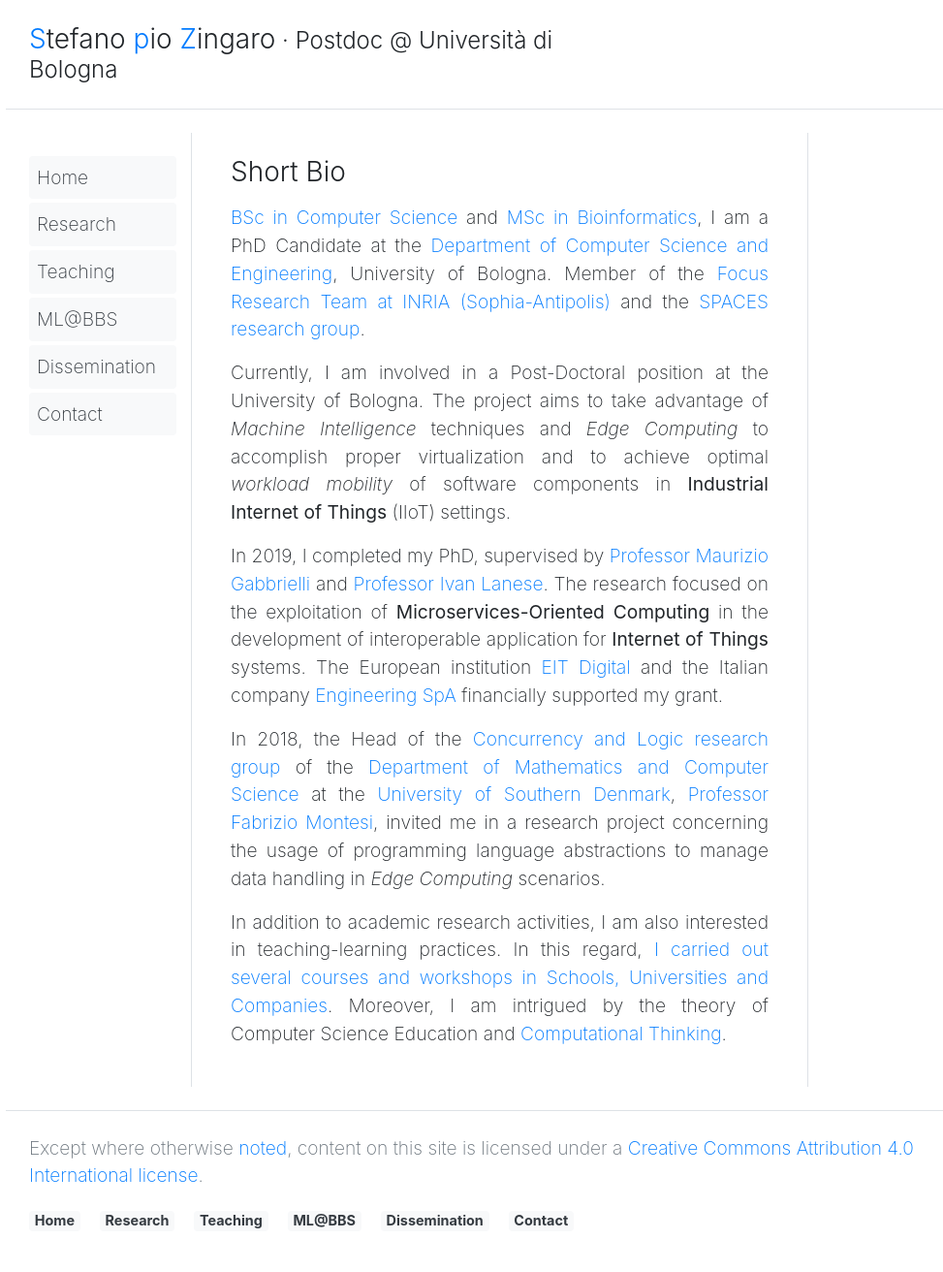
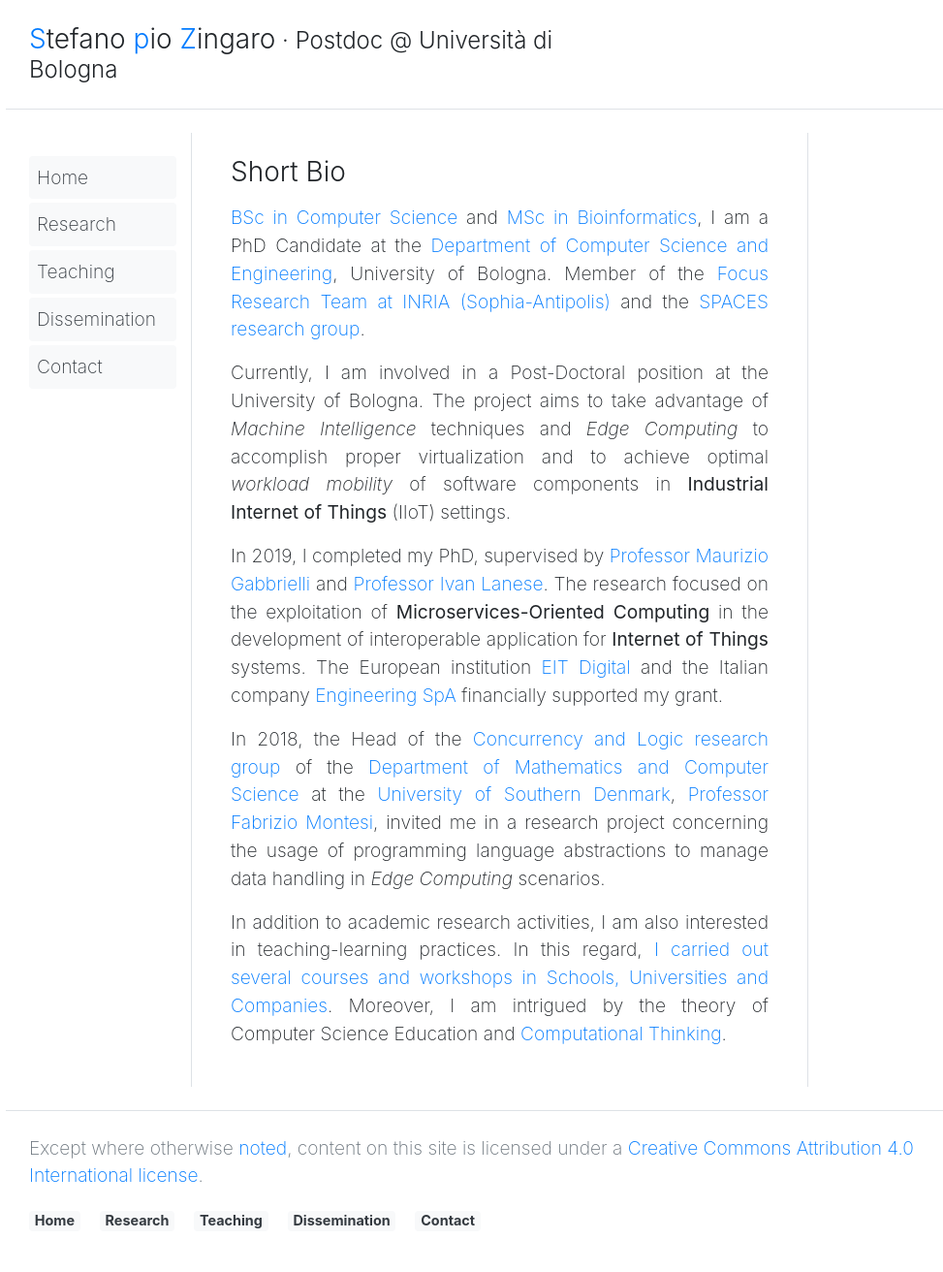
Before and after one commit to saltgz/saltgz.github.io, a Jekyll site: the page built from index.md, in a window 1280 px wide. Shown: the whole page at 97% size, without its empty margins (79-1052 px from the left). Built offline with Jekyll 4.4.1, drawn with Linux system fonts in a browser that asks for light colours; comment, search, counter and statistics services are not loaded.

Commit message:
Update nav.yml

```diff
--- a/_data/nav.yml
+++ b/_data/nav.yml
@@ -5,8 +5,6 @@ items:
   url: /research/index.html
 - title: Teaching
   url: /teaching/index.html
-- title: ML@BBS
-  url: /teaching/ml-bbs.html
 - title: Dissemination
   url: /dissemination/index.html
 - title: Contact
```
